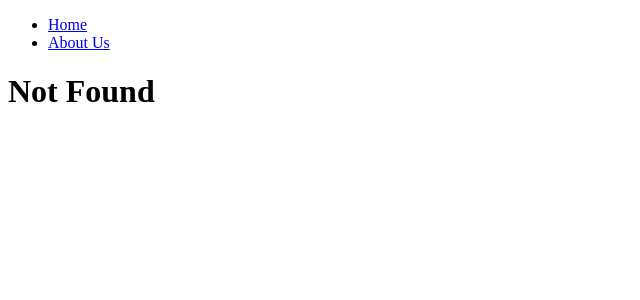
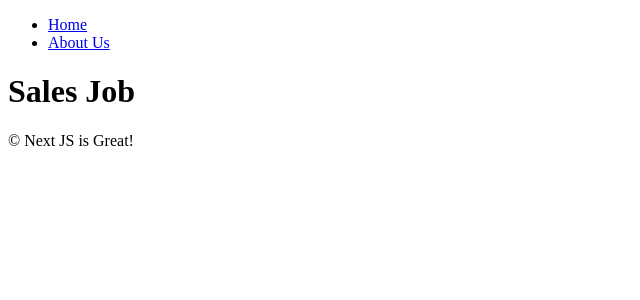
Before and after one commit to jechoi1111/nomardcoder-learn-nextjs14, a Next.js app: page /about-us/company/jobs/sales in a window 1280 px wide. Before the commit this address had no page. Shown: the top 300 px of the page, without its empty margins (0-640 px from the left). Built offline with nearby package versions, Linux system fonts and the light colour scheme.

Commit message:
feat: Layout 적용

```diff
--- /dev/null
+++ b/app/about-us/company/jobs/sales/page.tsx
@@ -0,0 +1,3 @@
+export default function Sales() {
+    return <div><h1>Sales Job</h1></div>
+}
--- /dev/null
+++ b/app/about-us/layout.tsx
@@ -0,0 +1,8 @@
+export default function AboutUsLayout({ children }: { children: React.ReactNode }) {
+    return (
+        <div>
+            {children}
+            &copy; Next JS is Great!
+        </div>
+    )
+}
--- a/app/about-us/page.tsx
+++ b/app/about-us/page.tsx
@@ -1,5 +1,3 @@
-import Navigation from "../../components/navigation";
-
 export default function AboutUs() {
-    return <div><Navigation /><h1>About Us</h1></div>
+    return <div><h1>About Us</h1></div>
 }
--- a/app/layout.tsx
+++ b/app/layout.tsx
@@ -1,16 +1,17 @@
+import Navigation from '../components/navigation';
+
 export const metadata = {
   title: 'Next.js',
   description: 'Generated by Next.js',
 }
 
-export default function RootLayout({
-  children,
-}: {
-  children: React.ReactNode
-}) {
+export default function RootLayout({ children }: { children: React.ReactNode }) {
   return (
     <html lang="en">
-      <body>{children}</body>
+      <body>
+        <Navigation />
+        {children}
+      </body>
     </html>
   )
 }
--- a/app/not-found.tsx
+++ b/app/not-found.tsx
@@ -1,5 +1,3 @@
-import Navigation from "../components/navigation";
-
 export default function NotFound() {
-    return <div><Navigation /><h1>Not Found</h1></div>
+    return <div><h1>Not Found</h1></div>
 }
--- a/app/page.tsx
+++ b/app/page.tsx
@@ -1,5 +1,3 @@
-import Navigation from "../components/navigation";
-
 export default function Page() {
-    return <div><Navigation/><h1>Hello NextJS</h1></div>
+    return <div><h1>Hello NextJS</h1></div>
 }
```
